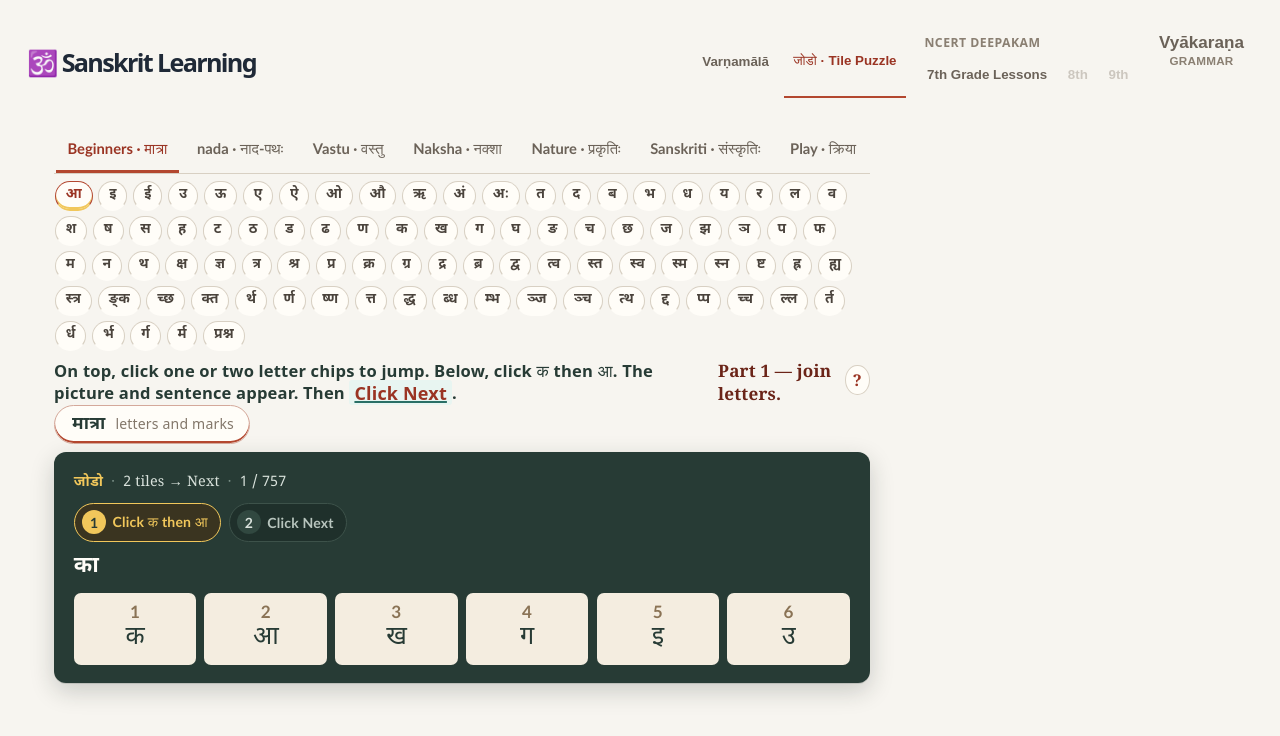
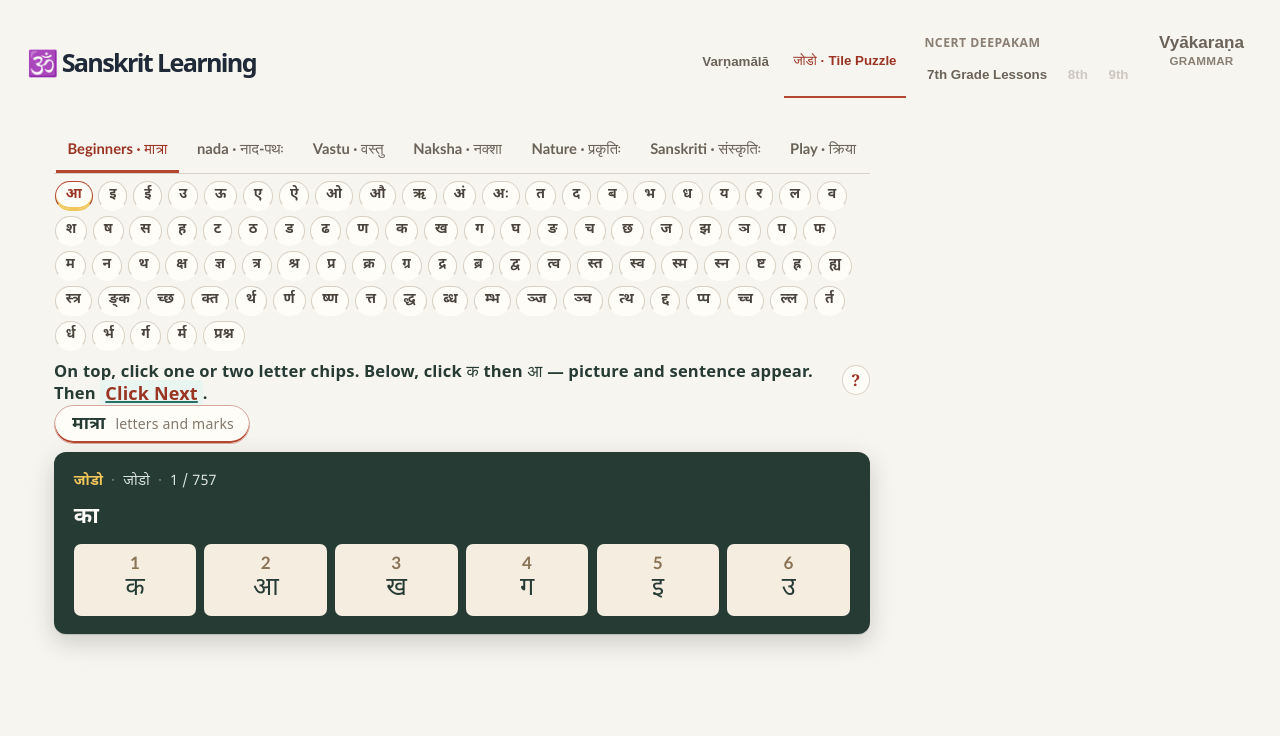
Before and after one commit to ashome16/sanskrit-teaching-web-app-from-beginner-to-advanced-, a React (Vite) app: page / in a window 1280 px wide. Both pictures are taken after a click on the button "जोडो · Tile Puzzle". Shown: the top 736 px of the page. Built offline with nearby package versions, Linux system fonts and the light colour scheme.

Commit message:
Show one जोडो tip only; hide Part banner and steps

```diff
--- a/src/components/Board.tsx
+++ b/src/components/Board.tsx
@@ -450,11 +450,10 @@ const Board: React.FC = () => {
       : (isPrashnaPart ? 'प्रश्न' : (activeBoardShelf?.skin ?? ''));
   const displayPackTitle = isPrashnaPart ? 'प्रश्न-पदानि' : packTitle;
   const displayPackGloss = isPrashnaPart ? 'who · what · where · when · how' : packGloss;
+  // जोडो: no Part banner — board-tip alone covers the instructions
   const phaseBanner = isPrashnaPart
     ? 'Part 2 — question words.'
-    : (activeBoardShelf?.skin === 'जोडो' && activeShelf === 'prarambhah' && !targetIsWholeTile
-      ? 'Part 1 — join letters.'
-      : '');
+    : '';
 
   // जोडो joins (क+आ) stay multi-tap. Question-words (कः on a tile) are one tap.
   const isJodoSkin = (!activeBoardShelf || activeBoardShelf.skin === 'जोडो') && !targetIsWholeTile;
@@ -649,7 +648,7 @@ const Board: React.FC = () => {
       <p className="board-tip">{isLearnPhase
         ? <>Hear the word, read the meaning, then <strong className="tip-next">Click Next</strong>.</>
         : isJodoSkin
-          ? <>On top, click one or two letter chips to jump. Below, click क then आ. The picture and sentence appear. Then <strong className="tip-next">Click Next</strong>.</>
+          ? <>On top, click one or two letter chips. Below, click क then आ — picture and sentence appear. Then <strong className="tip-next">Click Next</strong>.</>
           : emphasizeTipText('Click a cream tile. The picture and sentence appear. Then Click Next.')}</p>
       {phaseBanner ? <p className="board-phase">{phaseBanner}</p> : null}
       <button className="welcome-open" type="button" aria-label="Open Welcome" onClick={() => setWelcomeOpen(true)}>?</button>
@@ -673,19 +672,19 @@ const Board: React.FC = () => {
           <span className="meta-hint">{isLearnPhase
             ? 'Learn the word'
             : isJodoSkin
-              ? '2 tiles → Next'
+              ? 'जोडो'
               : '1 tile → Next'}</span>
           <span className="meta-sep" aria-hidden="true">·</span>
           <span className="meta-progress">{puzzleIndex + 1} / {activePuzzles.length}</span>
         </div>
 
-        {!isLearnPhase && (
+        {!isLearnPhase && !isJodoSkin && (
           <ol className="puzzle-steps" aria-label="Puzzle steps">
             <li className={activeStep === 1 ? 'active' : undefined}>
               <span className="step-num" aria-hidden="true">1</span>
-              <span className="step-label">{isJodoSkin
-                ? <>Click क then आ</>
-                : <>Click a cream tile <small>(numbers on tiles)</small></>}</span>
+              <span className="step-label">
+                <>Click a cream tile <small>(numbers on tiles)</small></>
+              </span>
             </li>
             <li className={activeStep === 2 ? 'active' : undefined}>
               <span className="step-num" aria-hidden="true">2</span>
```
